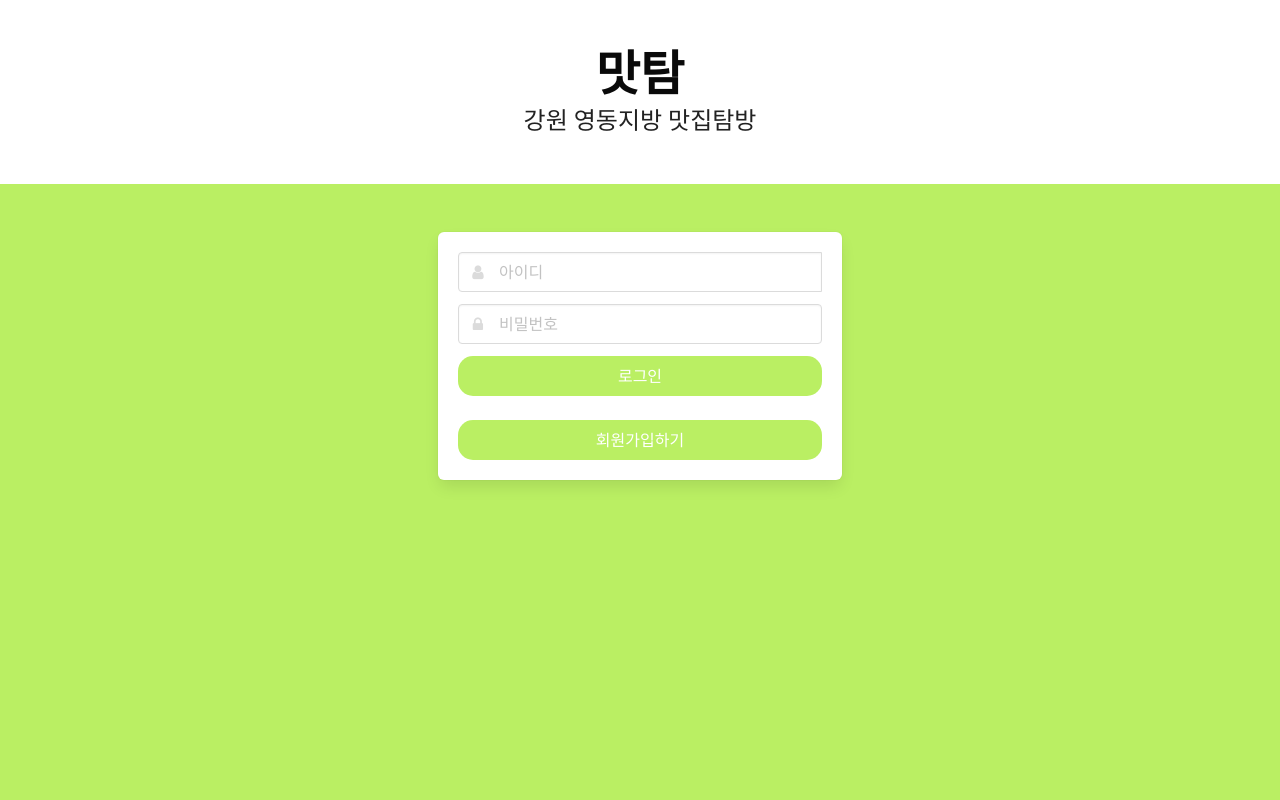
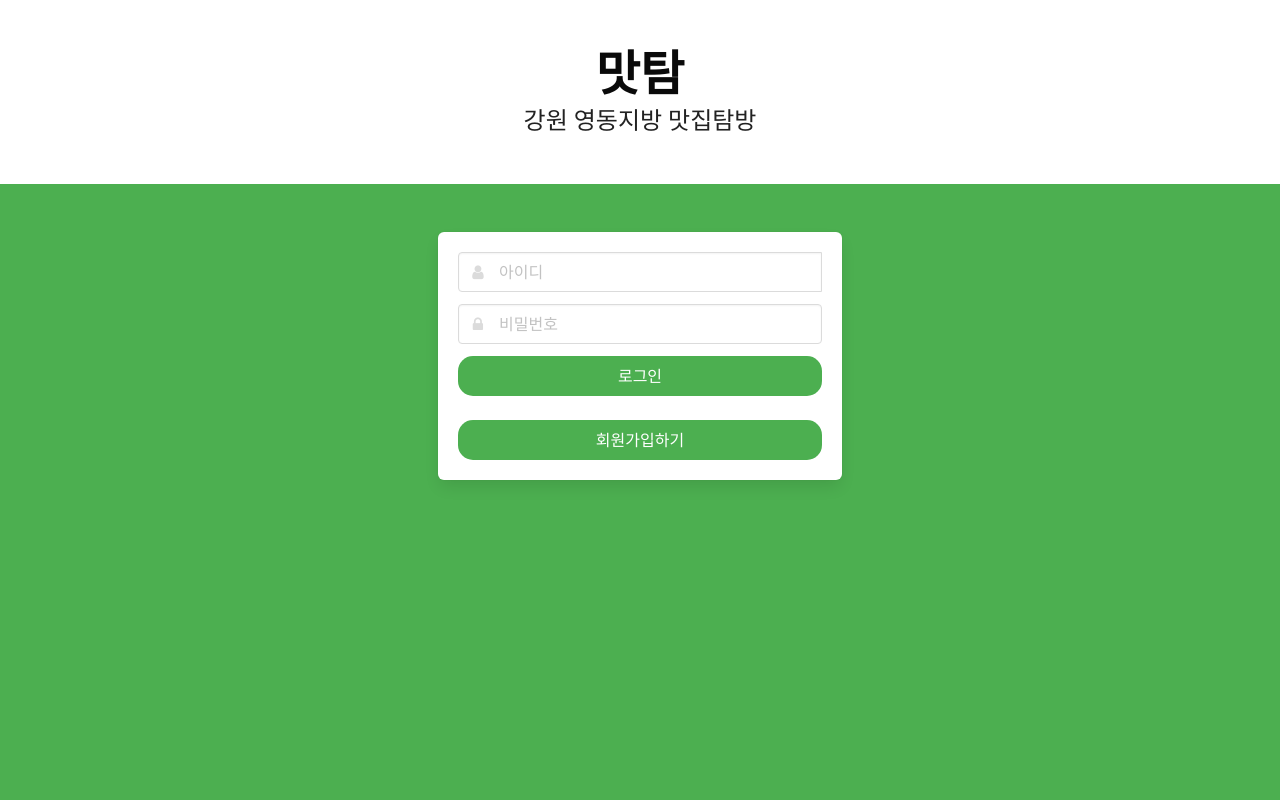
Before and after one commit to seon-mikim/spartacodingclub_webproject_prac, a Flask app: template templates/join.html in a window 1280 px wide. Run offline with Flask 2, Linux system fonts and the light colour scheme; the template is opened without the code that fills it, so the values that code supplies are empty; some libraries are stand-ins or nearby versions; some web fonts are replaced.

Commit message:
Update join.html

```diff
--- a/templates/join.html
+++ b/templates/join.html
@@ -2,18 +2,14 @@
 <html lang="en">
 <head>
 
-
-    <title>Log In | 맛탐</title>
-
+    <title>강원 영동 맛집 탐방</title>
 
     <meta charset="utf-8">
     <meta name="viewport" content="width=device-width, initial-scale=1, shrink-to-fit=no">
 
-
     <link rel="stylesheet" href="https://cdn.jsdelivr.net/npm/bulma@0.9.1/css/bulma.min.css">
 
     <link href="//maxcdn.bootstrapcdn.com/font-awesome/4.7.0/css/font-awesome.min.css" rel="stylesheet">
-
 
     <script src="https://ajax.googleapis.com/ajax/libs/jquery/3.4.1/jquery.min.js"></script>
     <script src="https://cdnjs.cloudflare.com/ajax/libs/jquery-cookie/1.4.1/jquery.cookie.js"></script>
@@ -27,7 +23,7 @@
                     }
 
         body {
-            background-color: #baef63;
+            background-color: #4caf50;
             min-height: 100vh;
         }
 
@@ -53,7 +49,7 @@
         }
 
         .button.is-sparta {
-            background-color: #baef63;
+            background-color: #4caf50;
             border-color: transparent;
             color: #fff !important;
             border-radius: 15px;
@@ -61,7 +57,7 @@
         }
 
         .button.is-sparta.is-outlined {
-            background-color: #baef63;
+            background-color: #4caf50;
             border-color: transparent;
             color: #fff !important;
             border-radius: 15px;
@@ -70,9 +66,7 @@
         .help {
             color: gray;
         }
-        .mb-3 {
-            font-size: 15px;
-        }
+
     </style>
     <script>
         // {% if msg %}
@@ -107,7 +101,7 @@
                 success: function (response) {
                     if (response['result'] == 'success') {
                         $.cookie('mytoken', response['token'], {path: '/'});
-                        window.location.replace("/category1")
+                        window.location.href=("/category")
                     } else {
                         alert(response['msg'])
                     }
```
